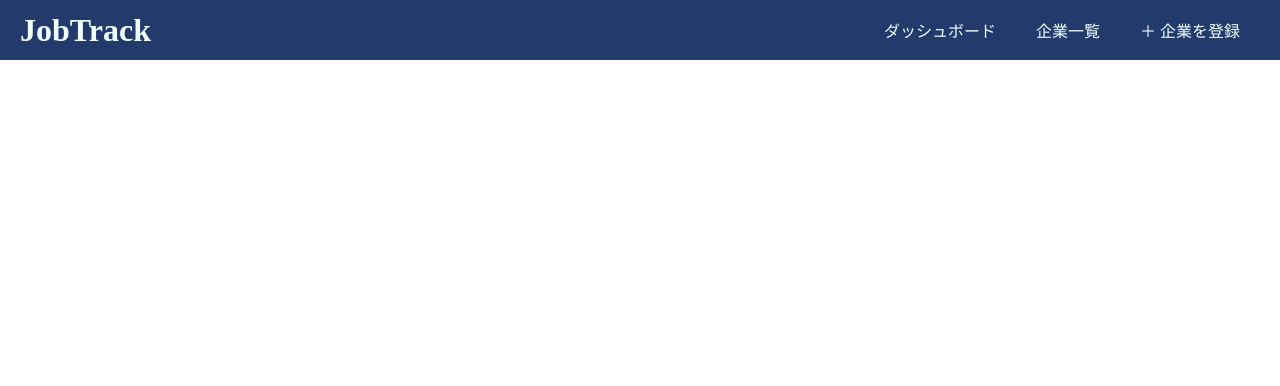
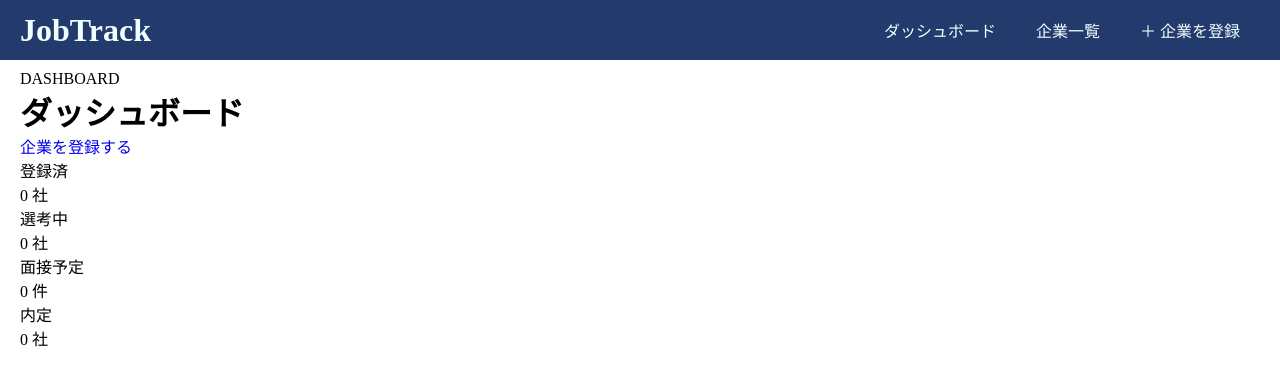
Before and after one commit to SoukenProg/JobTrack, a Flask app: page / in a window 1280 px wide. Shown: the top 386 px of the page. Run offline with Flask 3, Linux system fonts and the light colour scheme.

Commit message:
ダッシュボードの仮画面実装

```diff
--- a/app.py
+++ b/app.py
@@ -2,10 +2,16 @@ from flask import Flask, render_template
 
 app = Flask(__name__)
 
-
+# モックデータ
+stats ={
+    "companies": 0,
+    "active": 0,
+    "interview":0,
+    "success":0,
+}
 @app.route('/')
 def top():
-    return render_template('index.html')
+    return render_template('index.html',stats=stats)
 
 
 if __name__ == '__main__':
--- a/static/css/style.css
+++ b/static/css/style.css
@@ -146,3 +146,9 @@
     padding: 15px 20px;
   }
 }
+
+/*メインページ*/
+.l-main {
+  margin-top: 60px;
+  padding: 10px 20px 0;
+}
--- a/templates/base.html
+++ b/templates/base.html
@@ -47,7 +47,9 @@
       </nav>
     </div>
   </header>
-    {%  block content %}
-    {% endblock %}
+<main class="l-main">
+  {% block content %}
+  {% endblock %}
+</main>
 </body>
 </html>
--- a/templates/index.html
+++ b/templates/index.html
@@ -1,4 +1,35 @@
 {%  extends "base.html" %}
+{% block title %}ダッシュボード{% endblock %}
 {%  block content %}
+<div>
+    <div>
+        <span>DASHBOARD</span>
+        <h1>ダッシュボード</h1>
+    </div>
+    <a href="/">企業を登録する</a>
+</div>
 
+<div>
+    {%
+        set stat_cards =[
+        ("登録済",stats.companies,"社","#a0d8ef"),
+        ("選考中",stats.active,"社","#f7b97d"),
+        ("面接予定",stats.interview,"件","#938cbf"),
+        ("内定",stats.success,"社","#009856")
+    ]
+    %}
+    {%  for label,value,unit,color in stat_cards %}
+        <div>
+            <div>
+                <div>
+                    <span>{{ label }}</span>
+                    <div>
+                        <span>{{ value }}</span>
+                        <span>{{ unit }}</span>
+                    </div>
+                </div>
+            </div>
+        </div>
+    {% endfor %}
+</div>
 {% endblock %}
```
